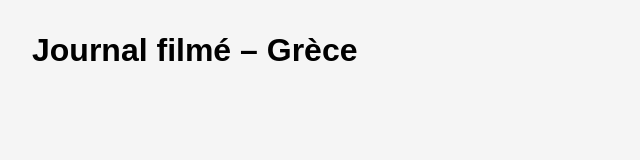
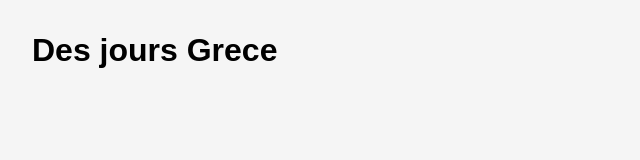
Before and after one commit to Ptrckmller/Des-jours-Grece, a plain HTML site: page index.html in a window 1280 px wide. Shown: the whole page, without its empty margins (0-640 px from the left). Drawn offline with Linux system fonts and the light colour scheme.

Commit message:
Update index.html

```diff
--- a/index.html
+++ b/index.html
@@ -22,7 +22,7 @@
   </style>
 </head>
 <body>
-  <h1>Journal filmé – Grèce</h1>
+  <h1>Des jours Grece</h1>
   <div id="categories"></div>
   <div class="grid" id="video-container"></div>
 
```
